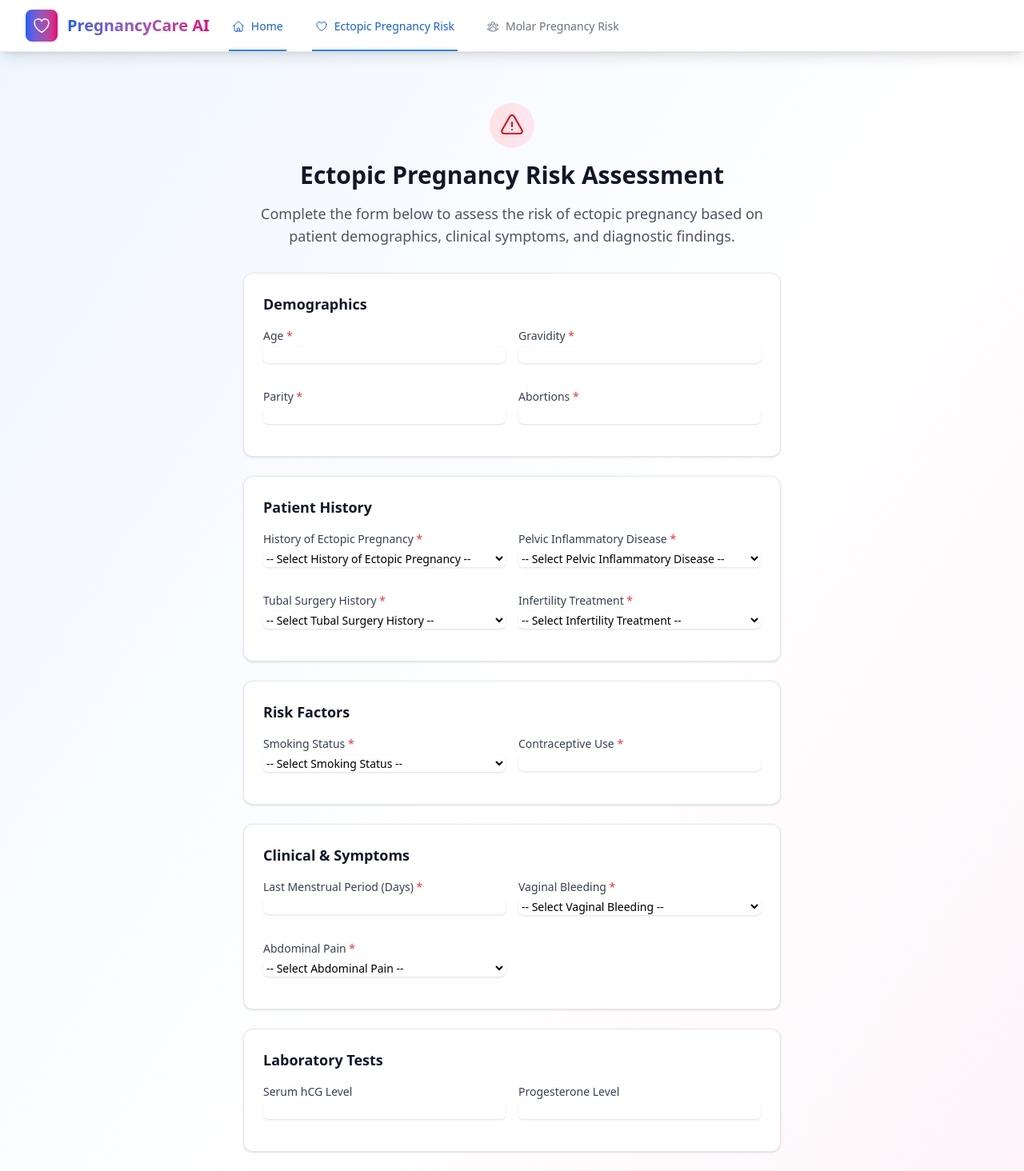
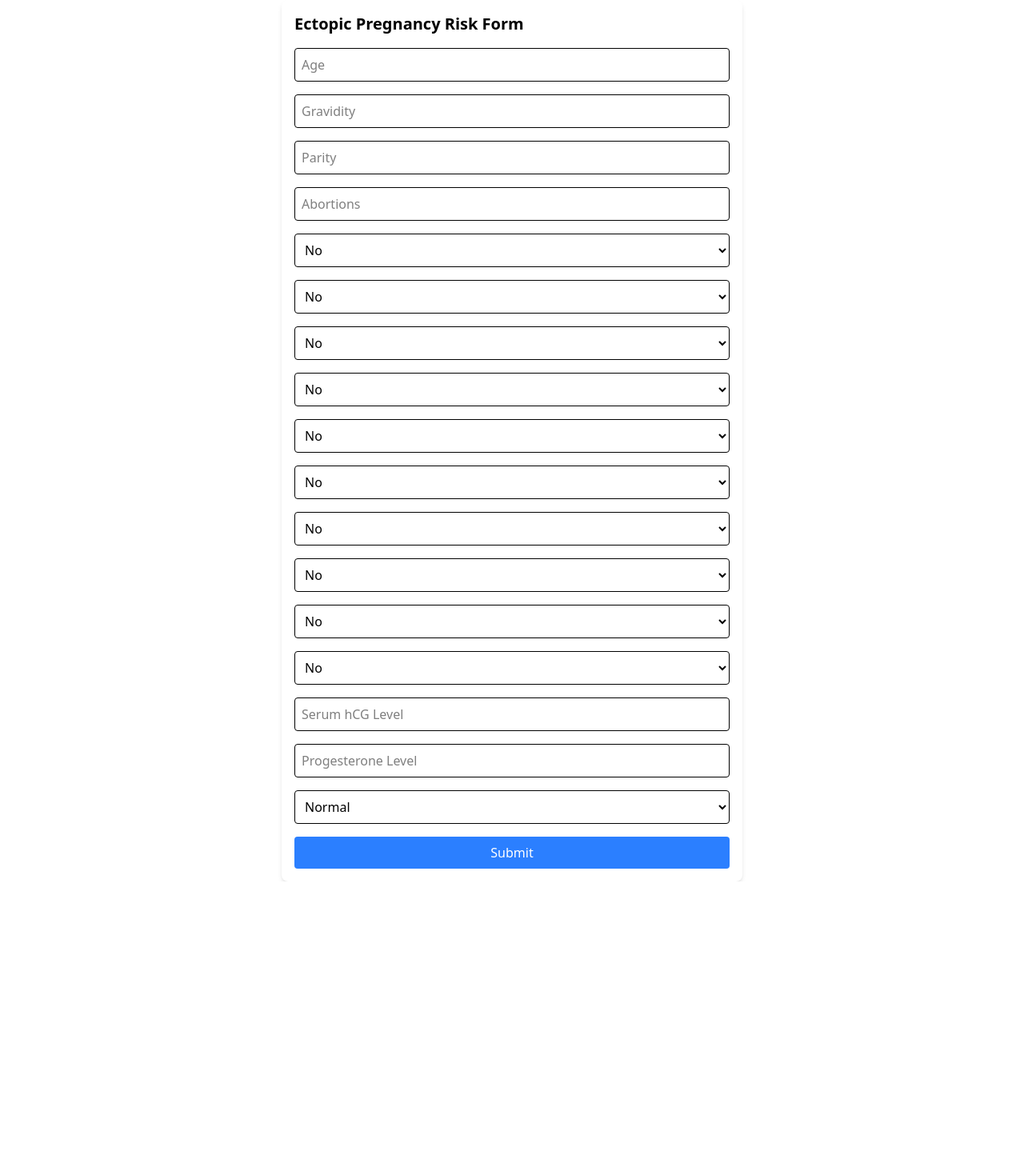
Before and after one commit to Oludammy95/pregnancy-test, a Next.js app: page /ectopic in a window 1280 px wide. Shown: the top 1464 px of the page at 80% size. After the commit the page ends 1102 px from the top, so only its background shows below. Built offline with nearby package versions, Linux system fonts and the light colour scheme.

Commit message:
your update

```diff
--- a/app/ectopic/page.jsx
+++ b/app/ectopic/page.jsx
@@ -1,257 +1,173 @@
 "use client";
+
 import { useState } from "react";
-import Layout from "../../components/Header";
-import FormInput from "../../components/FormInput";
-import FormSection from "../../components/FormSection";
-import {
-  ExclamationTriangleIcon,
-  CheckCircleIcon,
-} from "@heroicons/react/24/outline";
 
-const EctopicPregnancy = () => {
+export default function EctopicForm() {
   const [formData, setFormData] = useState({
     age: "",
     gravidity: "",
     parity: "",
     abortions: "",
-    historyOfEctopicPregnancy: "",
-    pelvicInflammatoryDisease: "",
-    tubalSurgeryHistory: "",
-    infertilityTreatment: "",
-    smokingStatus: "",
-    contraceptiveUse: "",
+    historyOfEctopicPregnancy: "No",
+    pelvicInflammatoryDisease: "No",
+    tubalSurgeryHistory: "No",
+    infertilityTreatment: "No",
+    smokingStatus: "No",
+    contraceptiveUse: "No",
     lastMenstrualPeriodDays: "",
-    vaginalBleeding: "",
-    abdominalPain: "",
+    vaginalBleeding: "No",
+    abdominalPain: "No",
     serumHCGLevel: "",
     progesteroneLevel: "",
-    uterineSizeByUltrasound: "",
-    adnexalMass: "",
-    freeFluidInPouchOfDouglas: "",
+    uterineSizeByUltrasound: "Normal",
+    adnexalMass: "No",
+    freeFluidInPouchOfDouglas: "No",
   });
 
-  const [isSubmitting, setIsSubmitting] = useState(false);
   const [result, setResult] = useState(null);
-  const [dbMessage, setDbMessage] = useState("");
-  const [errors, setErrors] = useState([]);
+  const [loading, setLoading] = useState(false);
 
-  const handleInputChange = (e) => {
+  const handleChange = (e) => {
     const { name, value } = e.target;
-    setFormData((prev) => ({
-      ...prev,
-      [name]: value,
-    }));
-  };
-
-  // 🔹 Validation function (same rules as backend)
-  const validateForm = () => {
-    const validationErrors = [];
-    const age = parseInt(formData.age, 10);
-    const gravidity = parseInt(formData.gravidity, 10);
-    const parity = parseInt(formData.parity, 10);
-    const abortions = parseInt(formData.abortions, 10);
-
-    if (isNaN(age) || age < 15 || age > 49) {
-      validationErrors.push("Age must be between 15 and 49 years.");
-    }
-    if (gravidity < 0 || parity < 0 || abortions < 0) {
-      validationErrors.push("Gravidity, parity, and abortions must be non-negative.");
-    }
-    if (parity > gravidity) {
-      validationErrors.push("Parity cannot exceed gravidity.");
-    }
-    if (abortions > gravidity) {
-      validationErrors.push("Abortions cannot exceed gravidity.");
-    }
-    if (parity + abortions > gravidity) {
-      validationErrors.push("Parity + abortions cannot exceed gravidity.");
-    }
-    if (gravidity === 0 && parity === 0 && formData.historyOfEctopicPregnancy !== "No") {
-      validationErrors.push("If gravidity and parity are 0, history of ectopic pregnancy must be 'No'.");
-    }
-
-    return validationErrors;
+    setFormData((prev) => ({ ...prev, [name]: value }));
   };
 
   const handleSubmit = async (e) => {
     e.preventDefault();
-    setIsSubmitting(true);
-    setDbMessage("");
-    setErrors([]);
-
-    const validationErrors = validateForm();
-    if (validationErrors.length > 0) {
-      setErrors(validationErrors);
-      setIsSubmitting(false);
-      return;
-    }
+    setLoading(true);
+    setResult(null);
 
     try {
-      // 1️⃣ Save to MongoDB
-      const dbRes = await fetch("/api/ectopic", {
+      const res = await fetch("/api/predict", {
         method: "POST",
         headers: { "Content-Type": "application/json" },
         body: JSON.stringify(formData),
       });
-      const dbData = await dbRes.json();
 
-      if (dbRes.ok) {
-        setDbMessage("✅ Data saved to database successfully!");
+      const data = await res.json();
+      if (res.ok) {
+        setResult(data.result);
       } else {
-        setDbMessage("❌ Failed to save to database: " + (dbData.error || ""));
+        setResult({ error: data.error, details: data.details });
       }
-
-      // 2️⃣ Prediction
-      const { predictEctopic } = await import("../../utils/api");
-      const response = await predictEctopic(formData);
-
-      if (response.success) {
-        setResult(response.result);
-      } else {
-        setResult({
-          riskLevel: "Error",
-          percentage: "N/A",
-          recommendations: ["Unable to process prediction. Please try again."],
-        });
+    } catch (err) {
+      setResult({ error: "Network error", details: err.message });
+    } finally {
+      setLoading(false);
     }
-    } catch (error) {
-      console.error("Error:", error);
-      setDbMessage("❌ Unexpected error while saving or predicting");
-      setResult({
-        riskLevel: "Error",
-        percentage: "N/A",
-        recommendations: [
-          "Error occurred during prediction",
-          "Please check your input data and try again",
-        ],
-      });
-    }
-
-    setIsSubmitting(false);
   };
 
-  const yesNoOptions = [
-    { value: "Yes", label: "Yes" },
-    { value: "No", label: "No" },
-  ];
+  return (
+    <form onSubmit={handleSubmit} className="space-y-4 max-w-xl mx-auto p-4 bg-white shadow-md rounded-lg">
+      <h2 className="text-xl font-bold">Ectopic Pregnancy Risk Form</h2>
 
-  return (
-    <Layout>
-      <div className="max-w-4xl mx-auto px-4 sm:px-6 lg:px-8 py-8">
-        {/* Header */}
-        <div className="text-center mb-8">
-          <div className="inline-flex p-3 rounded-full bg-gradient-to-r from-red-100 to-pink-100 mb-4">
-            <ExclamationTriangleIcon className="h-8 w-8 text-red-600" />
-          </div>
-          <h1 className="text-3xl font-bold text-gray-900 mb-4">
-            Ectopic Pregnancy Risk Assessment
-          </h1>
-          <p className="text-lg text-gray-600 max-w-2xl mx-auto">
-            Complete the form below to assess the risk of ectopic pregnancy
-            based on patient demographics, clinical symptoms, and diagnostic
-            findings.
-          </p>
-        </div>
+      {/* Demographics */}
+      <input
+        type="number"
+        name="age"
+        placeholder="Age"
+        value={formData.age}
+        onChange={handleChange}
+        className="w-full p-2 border rounded"
+        required
+      />
+      <input
+        type="number"
+        name="gravidity"
+        placeholder="Gravidity"
+        value={formData.gravidity}
+        onChange={handleChange}
+        className="w-full p-2 border rounded"
+        required
+      />
+      <input
+        type="number"
+        name="parity"
+        placeholder="Parity"
+        value={formData.parity}
+        onChange={handleChange}
+        className="w-full p-2 border rounded"
+        required
+      />
+      <input
+        type="number"
+        name="abortions"
+        placeholder="Abortions"
+        value={formData.abortions}
+        onChange={handleChange}
+        className="w-full p-2 border rounded"
+      />
 
-        {/* ❌ Show validation errors */}
-        {errors.length > 0 && (
-          <div className="mb-6 bg-red-50 border border-red-400 text-red-700 p-4 rounded">
-            <ul className="list-disc list-inside">
-              {errors.map((err, idx) => (
-                <li key={idx}>{err}</li>
+      {/* Dropdown Yes/No fields */}
+      {[
+        "historyOfEctopicPregnancy",
+        "pelvicInflammatoryDisease",
+        "tubalSurgeryHistory",
+        "infertilityTreatment",
+        "smokingStatus",
+        "contraceptiveUse",
+        "vaginalBleeding",
+        "abdominalPain",
+        "adnexalMass",
+        "freeFluidInPouchOfDouglas",
+      ].map((field) => (
+        <select
+          key={field}
+          name={field}
+          value={formData[field]}
+          onChange={handleChange}
+          className="w-full p-2 border rounded"
+        >
+          <option value="No">No</option>
+          <option value="Yes">Yes</option>
+        </select>
       ))}
-            </ul>
-          </div>
-        )}
-
-        {/* Form */}
-        <form onSubmit={handleSubmit} className="space-y-8">
-          {/* Demographics */}
-          <FormSection title="Demographics">
-            <FormInput label="Age" name="age" type="number" value={formData.age} onChange={handleInputChange} required />
-            <FormInput label="Gravidity" name="gravidity" type="number" value={formData.gravidity} onChange={handleInputChange} required />
-            <FormInput label="Parity" name="parity" type="number" value={formData.parity} onChange={handleInputChange} required />
-            <FormInput label="Abortions" name="abortions" type="number" value={formData.abortions} onChange={handleInputChange} required />
-          </FormSection>
-
-          {/* Patient History */}
-          <FormSection title="Patient History">
-            <FormInput label="History of Ectopic Pregnancy" name="historyOfEctopicPregnancy" type="select" options={yesNoOptions} value={formData.historyOfEctopicPregnancy} onChange={handleInputChange} required/>
-            <FormInput label="Pelvic Inflammatory Disease" name="pelvicInflammatoryDisease" type="select" options={yesNoOptions} value={formData.pelvicInflammatoryDisease} onChange={handleInputChange} required />
-            <FormInput label="Tubal Surgery History" name="tubalSurgeryHistory" type="select" options={yesNoOptions} value={formData.tubalSurgeryHistory} onChange={handleInputChange} required />
-            <FormInput label="Infertility Treatment" name="infertilityTreatment" type="select" options={yesNoOptions} value={formData.infertilityTreatment} onChange={handleInputChange} required/>
-          </FormSection>
-
-          {/* Risk Factors */}
-          <FormSection title="Risk Factors">
-            <FormInput label="Smoking Status" name="smokingStatus" type="select" options={yesNoOptions} value={formData.smokingStatus} onChange={handleInputChange} required />
-            <FormInput label="Contraceptive Use" name="contraceptiveUse" type="text" value={formData.contraceptiveUse} onChange={handleInputChange} required />
-          </FormSection>
-
-          {/* Symptoms */}
-          <FormSection title="Clinical & Symptoms">
-            <FormInput label="Last Menstrual Period (Days)" name="lastMenstrualPeriodDays" type="number" value={formData.lastMenstrualPeriodDays} onChange={handleInputChange} required />
-            <FormInput label="Vaginal Bleeding" name="vaginalBleeding" type="select" options={yesNoOptions} value={formData.vaginalBleeding} onChange={handleInputChange} required />
-            <FormInput label="Abdominal Pain" name="abdominalPain" type="select" options={yesNoOptions} value={formData.abdominalPain} onChange={handleInputChange} required/>
-          </FormSection>
 
       {/* Labs */}
-          <FormSection title="Laboratory Tests">
-            <FormInput label="Serum hCG Level" name="serumHCGLevel" type="number" value={formData.serumHCGLevel} onChange={handleInputChange} />
-            <FormInput label="Progesterone Level" name="progesteroneLevel" type="number" value={formData.progesteroneLevel} onChange={handleInputChange} />
-          </FormSection>
+      <input
+        type="number"
+        name="serumHCGLevel"
+        placeholder="Serum hCG Level"
+        value={formData.serumHCGLevel}
+        onChange={handleChange}
+        className="w-full p-2 border rounded"
+      />
+      <input
+        type="number"
+        name="progesteroneLevel"
+        placeholder="Progesterone Level"
+        value={formData.progesteroneLevel}
+        onChange={handleChange}
+        className="w-full p-2 border rounded"
+      />
 
-          {/* Ultrasound */}
-          <FormSection title="Ultrasound Findings">
-            <FormInput label="Uterine Size" name="uterineSizeByUltrasound" type="text" value={formData.uterineSizeByUltrasound} onChange={handleInputChange} />
-            <FormInput label="Adnexal Mass" name="adnexalMass" type="select" options={yesNoOptions} value={formData.adnexalMass} onChange={handleInputChange} />
-            <FormInput label="Free Fluid in Pouch of Douglas" name="freeFluidInPouchOfDouglas" type="select" options={yesNoOptions} value={formData.freeFluidInPouchOfDouglas} onChange={handleInputChange} />
-          </FormSection>
+      {/* Ultrasound findings */}
+      <select
+        name="uterineSizeByUltrasound"
+        value={formData.uterineSizeByUltrasound}
+        onChange={handleChange}
+        className="w-full p-2 border rounded"
+      >
+        <option value="Normal">Normal</option>
+        <option value="Enlarged">Enlarged</option>
+        <option value="Small">Small</option>
+      </select>
 
       {/* Submit */}
-          <div className="text-center">
-            <button type="submit" disabled={isSubmitting} className="bg-gradient-to-r from-red-600 to-pink-600 text-white px-8 py-3 rounded-lg font-medium hover:from-red-700 hover:to-pink-700 disabled:opacity-50 transition-all duration-300">
-              {isSubmitting ? "Saving & Analyzing..." : "Assess Ectopic Pregnancy Risk"}
+      <button
+        type="submit"
+        className="w-full bg-blue-500 text-white py-2 rounded hover:bg-blue-600 disabled:bg-gray-400"
+        disabled={loading}
+      >
+        {loading ? "Processing..." : "Submit"}
       </button>
-          </div>
-        </form>
-
-        {/* Database status */}
-        {dbMessage && <p className="mt-4 text-center text-sm font-medium text-gray-700">{dbMessage}</p>}
 
       {/* Results */}
       {result && (
-          <div className="mt-8 bg-white rounded-xl shadow-lg border border-gray-200 p-6">
-            <div className="text-center mb-6">
-              <div className="inline-flex p-3 rounded-full bg-gradient-to-r from-green-100 to-blue-100 mb-4">
-                <CheckCircleIcon className="h-8 w-8 text-green-600" />
-              </div>
-              <h2 className="text-2xl font-bold text-gray-900 mb-2">Assessment Complete</h2>
-            </div>
-
-            <div className="grid md:grid-cols-2 gap-6">
-              <div className="text-center p-4 bg-gradient-to-r from-red-50 to-pink-50 rounded-lg">
-                <h3 className="text-lg font-semibold text-gray-900 mb-2">Risk Level</h3>
-                <div className="text-3xl font-bold text-red-600">{result.riskLevel}</div>
-                <div className="text-xl text-gray-600">{result.percentage}</div>
-              </div>
-              <div className="p-4 bg-blue-50 rounded-lg">
-                <h3 className="text-lg font-semibold text-gray-900 mb-3">Recommendations</h3>
-                <ul className="space-y-2">
-                  {result.recommendations.map((rec, index) => (
-                    <li key={index} className="flex items-start">
-                      <CheckCircleIcon className="h-5 w-5 text-green-500 mr-2" />
-                      <span className="text-sm text-gray-700">{rec}</span>
-                    </li>
-                  ))}
-                </ul>
-              </div>
-            </div>
+        <div className="p-3 mt-3 border rounded bg-gray-50">
+          <pre className="text-sm">{JSON.stringify(result, null, 2)}</pre>
         </div>
       )}
-      </div>
-    </Layout>
+    </form>
   );
-};
-
-export default EctopicPregnancy;
+}
--- a/model1/ectopic.js
+++ b/model1/ectopic.js
@@ -3,36 +3,37 @@ import mongoose from "mongoose";
 const EctopicSchema = new mongoose.Schema(
   {
     // Demographics
-    age: { type: Number, required: true },
-    gravidity: { type: Number, required: true },
-    parity: { type: Number, required: true },
-    abortions: { type: Number },
+    age: { type: Number, required: true, min: 15, max: 49 },
+    gravidity: { type: Number, required: true, min: 0 },
+    parity: { type: Number, required: true, min: 0 },
+    abortions: { type: Number, min: 0, default: 0 },
 
     // Patient History
-    historyOfEctopicPregnancy: { type: String },
-    pelvicInflammatoryDisease: { type: String },
-    tubalSurgeryHistory: { type: String },
-    infertilityTreatment: { type: String },
+    historyOfEctopicPregnancy: { type: String, enum: ["Yes", "No"], default: "No" },
+    pelvicInflammatoryDisease: { type: String, enum: ["Yes", "No", "Unknown"], default: "Unknown" },
+    tubalSurgeryHistory: { type: String, enum: ["Yes", "No", "Unknown"], default: "Unknown" },
+    infertilityTreatment: { type: String, enum: ["Yes", "No", "Unknown"], default: "Unknown" },
 
     // Risk Factors
-    smokingStatus: { type: String },
-    contraceptiveUse: { type: String },
+    smokingStatus: { type: String, enum: ["Yes", "No", "Unknown"], default: "Unknown" },
+    contraceptiveUse: { type: String, enum: ["Yes", "No", "Unknown"], default: "Unknown" },
 
     // Clinical & Symptoms
-    lastMenstrualPeriodDays: { type: Number },
-    vaginalBleeding: { type: String },
-    abdominalPain: { type: String },
+    lastMenstrualPeriodDays: { type: Number, min: 0 },
+    vaginalBleeding: { type: String, enum: ["Yes", "No", "Unknown"], default: "Unknown" },
+    abdominalPain: { type: String, enum: ["Yes", "No", "Unknown"], default: "Unknown" },
 
     // Laboratory Tests
-    serumHCGLevel: { type: Number },
-    progesteroneLevel: { type: Number },
+    serumHCGLevel: { type: Number, min: 0 },
+    progesteroneLevel: { type: Number, min: 0 },
 
     // Ultrasound Findings
     uterineSizeByUltrasound: { type: String },
-    adnexalMass: { type: String },
-    freeFluidInPouchOfDouglas: { type: String },
+    adnexalMass: { type: String, enum: ["Yes", "No", "Unknown"], default: "Unknown" },
+    freeFluidInPouchOfDouglas: { type: String, enum: ["Yes", "No", "Unknown"], default: "Unknown" },
   },
-  { timestamps: true }
+  { timestamps: true, collection: "ectopic_cases" } // 👈 use consistent collection name
 );
 
-export default mongoose.models.Ectopic || mongoose.model("Ectopic", EctopicSchema);
+export default mongoose.models.Ectopic ||
+  mongoose.model("Ectopic", EctopicSchema);
```
Also changed, not shown: app/api/predict/ectopic/route.js (+50 -28 lines), lib/mongodb.js (+21 -5 lines). Lines whose indentation alone changed are shown as unchanged.
